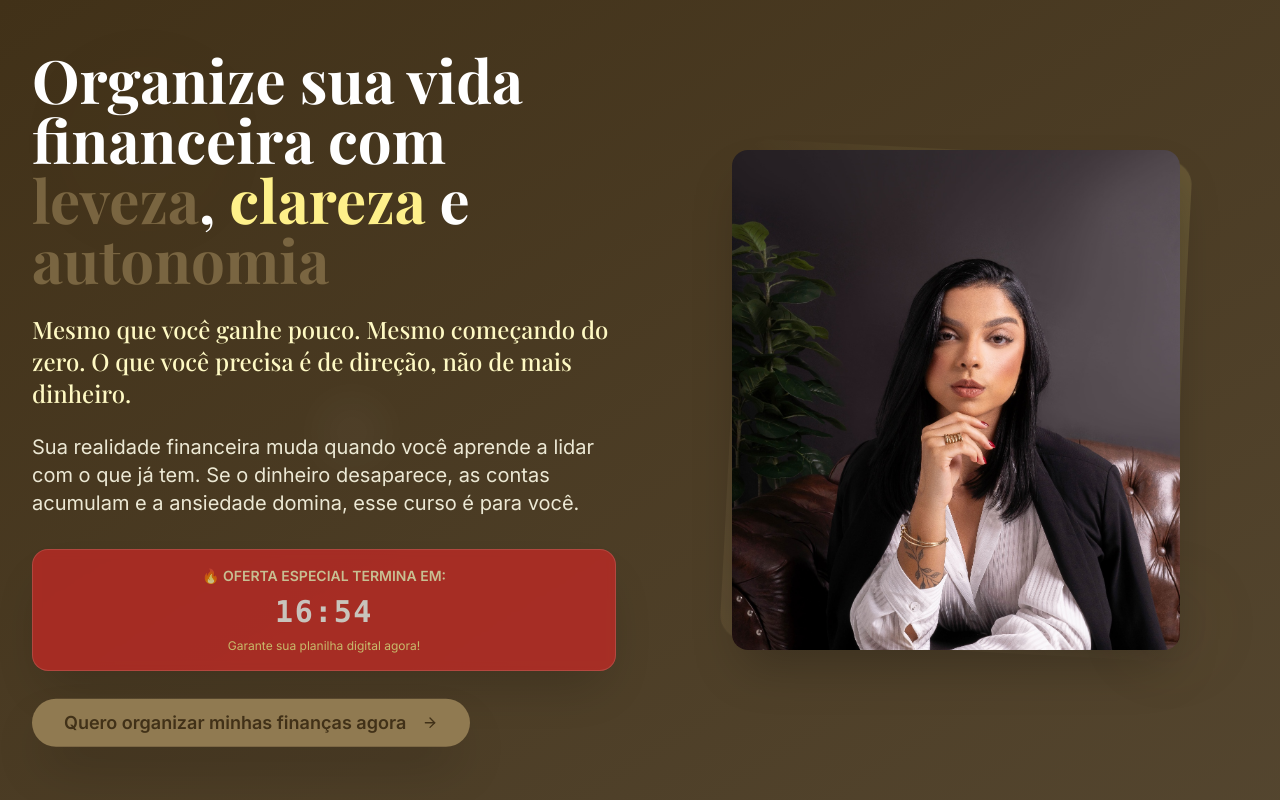
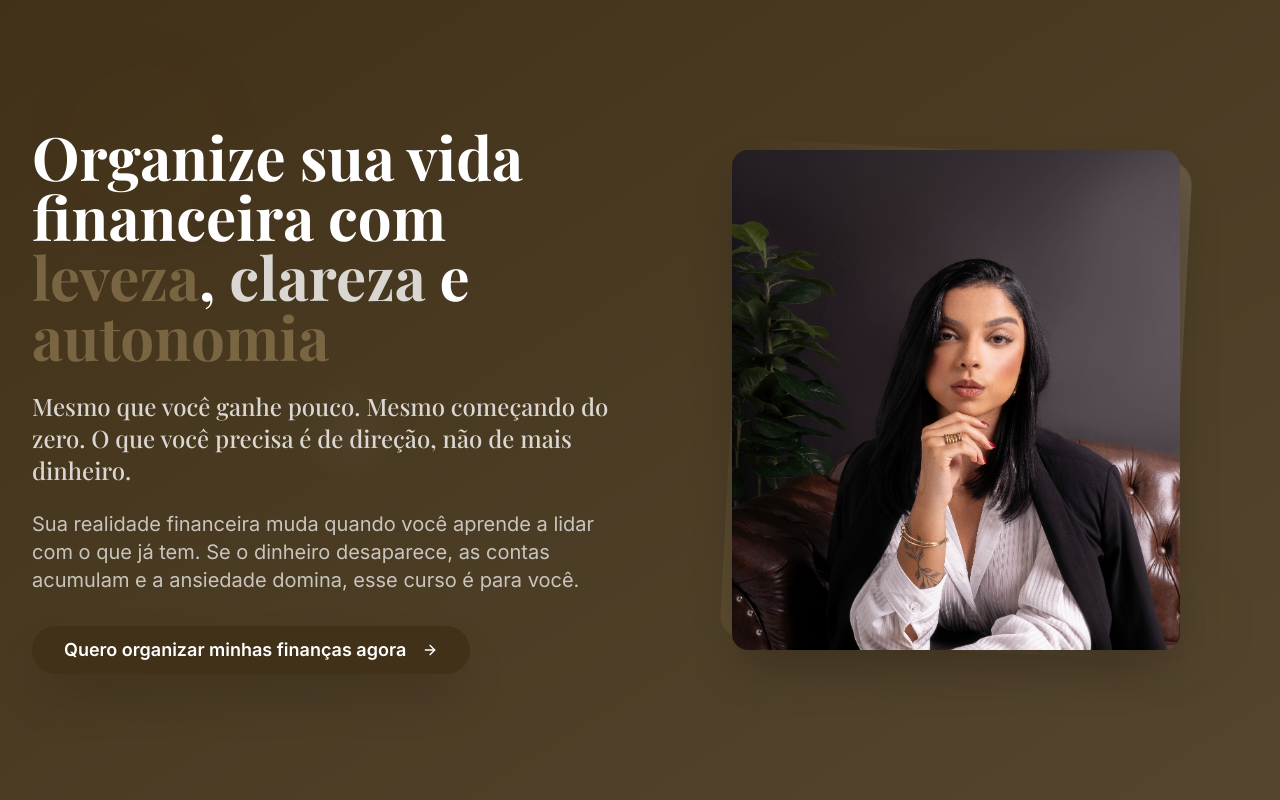
Before and after one commit to LUISFELIPE01010/proposito-financeiro-vitoria, a React (Vite) app: page / in a window 1280 px wide. Shown: the top 800 px of the page. Built offline with nearby package versions, Linux system fonts and the light colour scheme.

Commit message:
Refactor: Adjust design and layout
- Removed hero section text styling and adjusted colors.
- Moved and restyled the countdown timer to be fixed at the top.
- Standardized button colors to brown with white text.
- Adjusted background colors and removed button animations.

```diff
--- a/src/components/About.tsx
+++ b/src/components/About.tsx
@@ -37,7 +37,7 @@ export const About = () => {
 
             <Button
               onClick={handleCTAClick}
-              className="bg-gradient-to-r from-brand-brown to-brand-brown/90 hover:from-brand-brown/90 hover:to-brand-brown text-white px-8 py-4 rounded-full transition-all duration-500 transform hover:scale-105 shadow-xl hover:shadow-brand-brown/50"
+              className="bg-brand-brown hover:bg-brand-brown/90 text-white px-8 py-4 rounded-full transition-all duration-300 shadow-xl"
             >
               Conheça o método que já mudou centenas de vidas
               <ArrowRight className="ml-2 w-5 h-5" />
--- a/src/components/Contact.tsx
+++ b/src/components/Contact.tsx
@@ -35,7 +35,7 @@ export const Contact = () => {
         <div className="flex flex-col sm:flex-row gap-6 justify-center items-center mb-16">
           <Button
             onClick={handleWhatsApp}
-            className="bg-gradient-to-r from-brand-brown to-brand-brown/90 hover:from-brand-brown/90 hover:to-brand-brown text-white px-8 py-4 rounded-full flex items-center gap-3 text-lg font-semibold transition-all duration-500 transform hover:scale-105 shadow-xl hover:shadow-brand-brown/50"
+            className="bg-brand-brown hover:bg-brand-brown/90 text-white px-8 py-4 rounded-full flex items-center gap-3 text-lg font-semibold transition-all duration-300 shadow-xl"
           >
             <MessageCircle className="w-6 h-6" />
             WhatsApp
@@ -43,7 +43,7 @@ export const Contact = () => {
 
           <Button
             onClick={handleInstagram}
-            className="bg-gradient-to-r from-brand-brown to-brand-brown/90 hover:from-brand-brown/90 hover:to-brand-brown text-white px-8 py-4 rounded-full flex items-center gap-3 text-lg font-semibold transition-all duration-500 transform hover:scale-105 shadow-xl hover:shadow-brand-brown/50"
+            className="bg-brand-brown hover:bg-brand-brown/90 text-white px-8 py-4 rounded-full flex items-center gap-3 text-lg font-semibold transition-all duration-300 shadow-xl"
           >
             <Instagram className="w-6 h-6" />
             Instagram
@@ -61,7 +61,7 @@ export const Contact = () => {
 
           <Button
             onClick={handleFinalCTA}
-            className="bg-gradient-to-r from-brand-gold to-yellow-500 hover:from-yellow-500 hover:to-brand-gold text-brand-brown px-12 py-6 text-xl font-bold rounded-full transition-all duration-500 transform hover:scale-110 shadow-2xl hover:shadow-brand-gold/50 animate-bounce-subtle"
+            className="bg-brand-brown hover:bg-brand-brown/90 text-white px-12 py-6 text-xl font-bold rounded-full transition-all duration-300 shadow-2xl"
           >
             Sim, quero organizar minha vida financeira agora
           </Button>
--- a/src/components/CountdownTimer.tsx
+++ b/src/components/CountdownTimer.tsx
@@ -3,6 +3,7 @@ import { useState, useEffect } from "react";
 
 export const CountdownTimer = () => {
   const [timeLeft, setTimeLeft] = useState(17 * 60); // 17 minutes in seconds
+  const [isVisible, setIsVisible] = useState(false);
 
   useEffect(() => {
     const timer = setInterval(() => {
@@ -15,24 +16,36 @@ export const CountdownTimer = () => {
       });
     }, 1000);
 
-    return () => clearInterval(timer);
+    const handleScroll = () => {
+      const scrollPosition = window.scrollY;
+      const windowHeight = window.innerHeight;
+
+      // Show the timer after scrolling past the hero section
+      setIsVisible(scrollPosition > windowHeight * 0.8);
+    };
+
+    window.addEventListener('scroll', handleScroll);
+
+    return () => {
+      clearInterval(timer);
+      window.removeEventListener('scroll', handleScroll);
+    };
   }, []);
 
   const minutes = Math.floor(timeLeft / 60);
   const seconds = timeLeft % 60;
 
+  if (!isVisible) return null;
+
   return (
-    <div className="bg-red-600/90 backdrop-blur-sm text-white px-6 py-4 rounded-2xl shadow-2xl animate-pulse border border-red-400/50">
-      <div className="text-center">
-        <p className="text-sm font-semibold mb-2 text-yellow-100">
-          🔥 OFERTA ESPECIAL TERMINA EM:
+    <div className="fixed top-0 left-0 right-0 bg-brand-brown/95 backdrop-blur-sm text-white px-6 py-3 shadow-lg z-50 animate-slide-up">
+      <div className="max-w-4xl mx-auto text-center">
+        <p className="text-sm font-semibold mb-1">
+          OFERTA ESPECIAL TERMINA EM:
         </p>
-        <div className="text-3xl font-bold font-mono tracking-wider">
+        <div className="text-2xl font-bold font-mono tracking-wider">
           {String(minutes).padStart(2, '0')}:{String(seconds).padStart(2, '0')}
         </div>
-        <p className="text-xs mt-2 text-yellow-200">
-          Garante sua planilha digital agora!
-        </p>
       </div>
     </div>
   );
--- a/src/components/CourseContent.tsx
+++ b/src/components/CourseContent.tsx
@@ -17,7 +17,7 @@ export const CourseContent = () => {
   };
 
   return (
-    <section className="py-20 bg-brand-black text-white px-4 md:px-8">
+    <section className="py-20 bg-gradient-to-br from-brand-brown via-brand-brown/95 to-brand-brown/90 text-white px-4 md:px-8">
       <div className="max-w-4xl mx-auto text-center">
         <h2 className="text-3xl md:text-5xl font-heading font-bold mb-8 animate-fade-in">
           Você não precisa de mais dinheiro.
@@ -55,7 +55,7 @@ export const CourseContent = () => {
 
         <Button
           onClick={handleCTAClick}
-          className="bg-brand-gold hover:bg-brand-gold/90 text-white px-8 py-6 text-lg font-semibold rounded-full transition-all duration-300 transform hover:scale-105 shadow-lg"
+          className="bg-brand-brown hover:bg-brand-brown/90 text-white px-8 py-6 text-lg font-semibold rounded-full transition-all duration-300 shadow-lg"
         >
           Quero começar agora
           <ArrowRight className="ml-2 w-5 h-5" />
--- a/src/components/FixedCTA.tsx
+++ b/src/components/FixedCTA.tsx
@@ -29,7 +29,7 @@ export const FixedCTA = () => {
     <div className="fixed bottom-0 left-0 right-0 bg-white shadow-2xl border-t border-gray-200 p-4 z-50 animate-slide-up">
       <div className="max-w-4xl mx-auto flex flex-col sm:flex-row items-center justify-between gap-4">
         <div className="text-center sm:text-left">
-          <h3 className="font-heading font-bold text-brand-black text-lg">
+          <h3 className="font-heading font-bold text-brand-brown text-lg">
             Organize suas finanças hoje mesmo
           </h3>
           <p className="text-gray-600 text-sm">
@@ -40,7 +40,7 @@ export const FixedCTA = () => {
         <div className="flex items-center gap-3">
           <Button
             onClick={handleCTAClick}
-            className="bg-brand-gold hover:bg-brand-gold/90 text-white px-6 py-3 font-semibold rounded-full transition-all duration-300 whitespace-nowrap"
+            className="bg-brand-brown hover:bg-brand-brown/90 text-white px-6 py-3 font-semibold rounded-full transition-all duration-300 whitespace-nowrap"
           >
             Quero começar agora
           </Button>
--- a/src/components/Hero.tsx
+++ b/src/components/Hero.tsx
@@ -1,7 +1,6 @@
 
 import { Button } from "@/components/ui/button";
 import { ArrowRight } from "lucide-react";
-import { CountdownTimer } from "@/components/CountdownTimer";
 
 export const Hero = () => {
   const handleCTAClick = () => {
@@ -23,29 +22,24 @@ export const Hero = () => {
           <h1 className="text-4xl md:text-5xl lg:text-6xl font-heading font-bold text-white mb-6 leading-tight">
             Organize sua vida financeira com{" "}
             <span className="text-brand-gold animate-pulse">leveza</span>,{" "}
-            <span className="text-yellow-200">clareza</span> e{" "}
+            <span className="text-white/80">clareza</span> e{" "}
             <span className="text-brand-gold animate-pulse">autonomia</span>
           </h1>
 
-          <h2 className="text-xl md:text-2xl text-yellow-100 mb-6 font-medium">
+          <h2 className="text-xl md:text-2xl text-white/80 mb-6 font-medium">
             Mesmo que você ganhe pouco. Mesmo começando do zero.
             O que você precisa é de direção, não de mais dinheiro.
           </h2>
 
-          <p className="text-lg md:text-xl text-yellow-50/90 mb-8 max-w-2xl mx-auto lg:mx-0 leading-relaxed">
+          <p className="text-lg md:text-xl text-white/70 mb-8 max-w-2xl mx-auto lg:mx-0 leading-relaxed">
             Sua realidade financeira muda quando você aprende a lidar com o que já tem.
             Se o dinheiro desaparece, as contas acumulam e a ansiedade domina,
             esse curso é para você.
           </p>
 
-          {/* Countdown Timer */}
-          <div className="mb-8">
-            <CountdownTimer />
-          </div>
-
           <Button
             onClick={handleCTAClick}
-            className="bg-brand-gold hover:bg-brand-gold/90 text-brand-brown px-8 py-6 text-lg font-bold rounded-full transition-all duration-500 transform hover:scale-110 shadow-2xl hover:shadow-brand-gold/50 animate-bounce-subtle"
+            className="bg-brand-brown hover:bg-brand-brown/90 text-white px-8 py-6 text-lg font-bold rounded-full transition-all duration-300 shadow-2xl"
           >
             Quero organizar minhas finanças agora
             <ArrowRight className="ml-2 w-5 h-5" />
@@ -55,7 +49,7 @@ export const Hero = () => {
         {/* Right side - Author photo */}
         <div className="relative animate-slide-up">
           <div className="relative mx-auto w-80 h-80 md:w-96 md:h-96 lg:w-full lg:h-[500px] max-w-md">
-            <div className="absolute inset-0 bg-gradient-to-tr from-brand-gold/30 via-transparent to-yellow-200/20 rounded-3xl rotate-3 animate-pulse"></div>
+            <div className="absolute inset-0 bg-gradient-to-tr from-brand-gold/30 via-transparent to-white/20 rounded-3xl rotate-3 animate-pulse"></div>
             <img
               src="/lovable-uploads/787e3892-03db-45f4-9e82-10dc88294e87.png"
               alt="Vitória Mendes"
--- a/src/pages/Index.tsx
+++ b/src/pages/Index.tsx
@@ -1,5 +1,6 @@
 
 import { Hero } from "@/components/Hero";
+import { CountdownTimer } from "@/components/CountdownTimer";
 import { VideoSection } from "@/components/VideoSection";
 import { About } from "@/components/About";
 import { CourseContent } from "@/components/CourseContent";
@@ -12,6 +13,7 @@ const Index = () => {
   return (
     <div className="min-h-screen">
       <Hero />
+      <CountdownTimer />
       <VideoSection />
       <About />
       <CourseContent />
```
